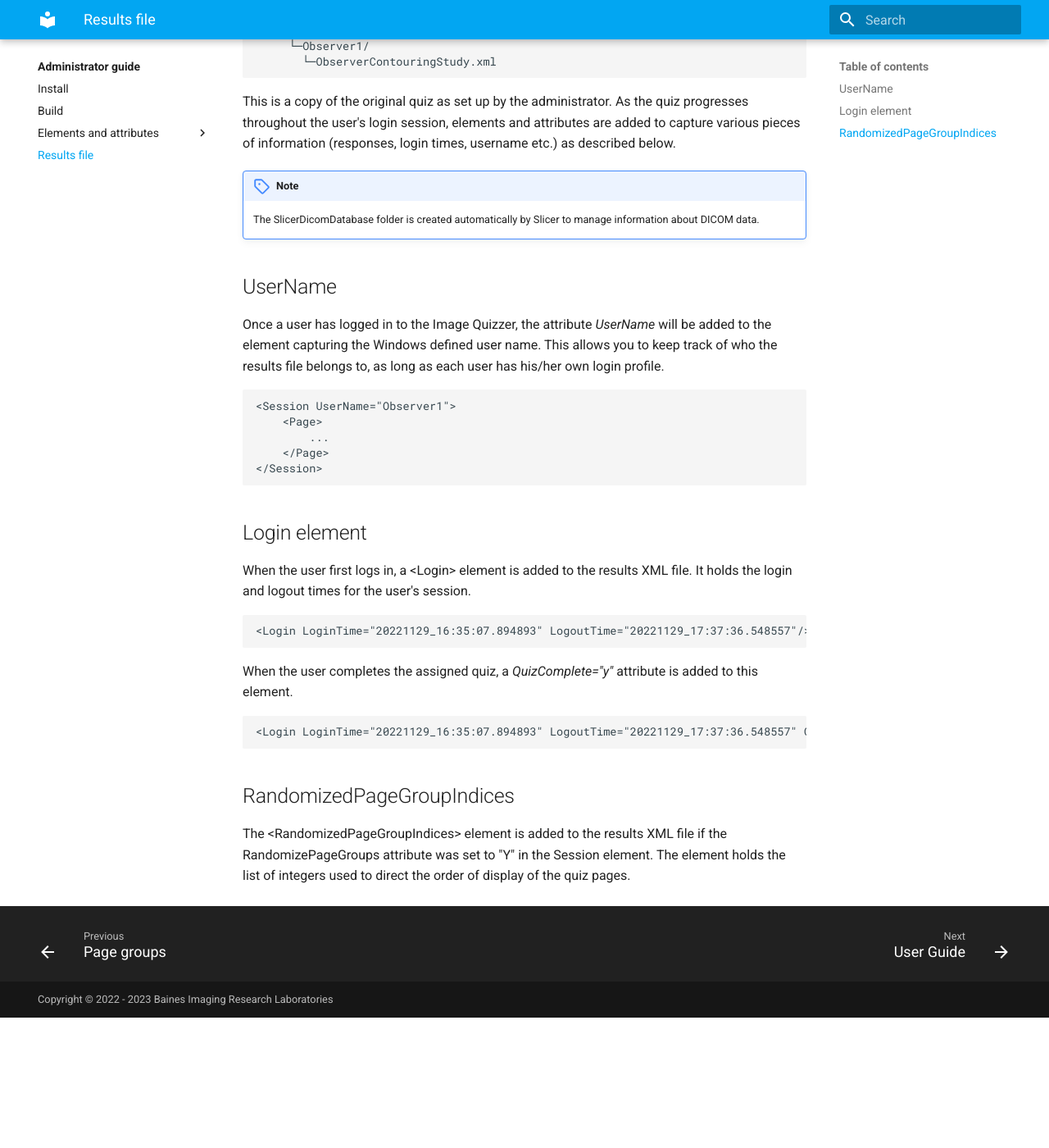
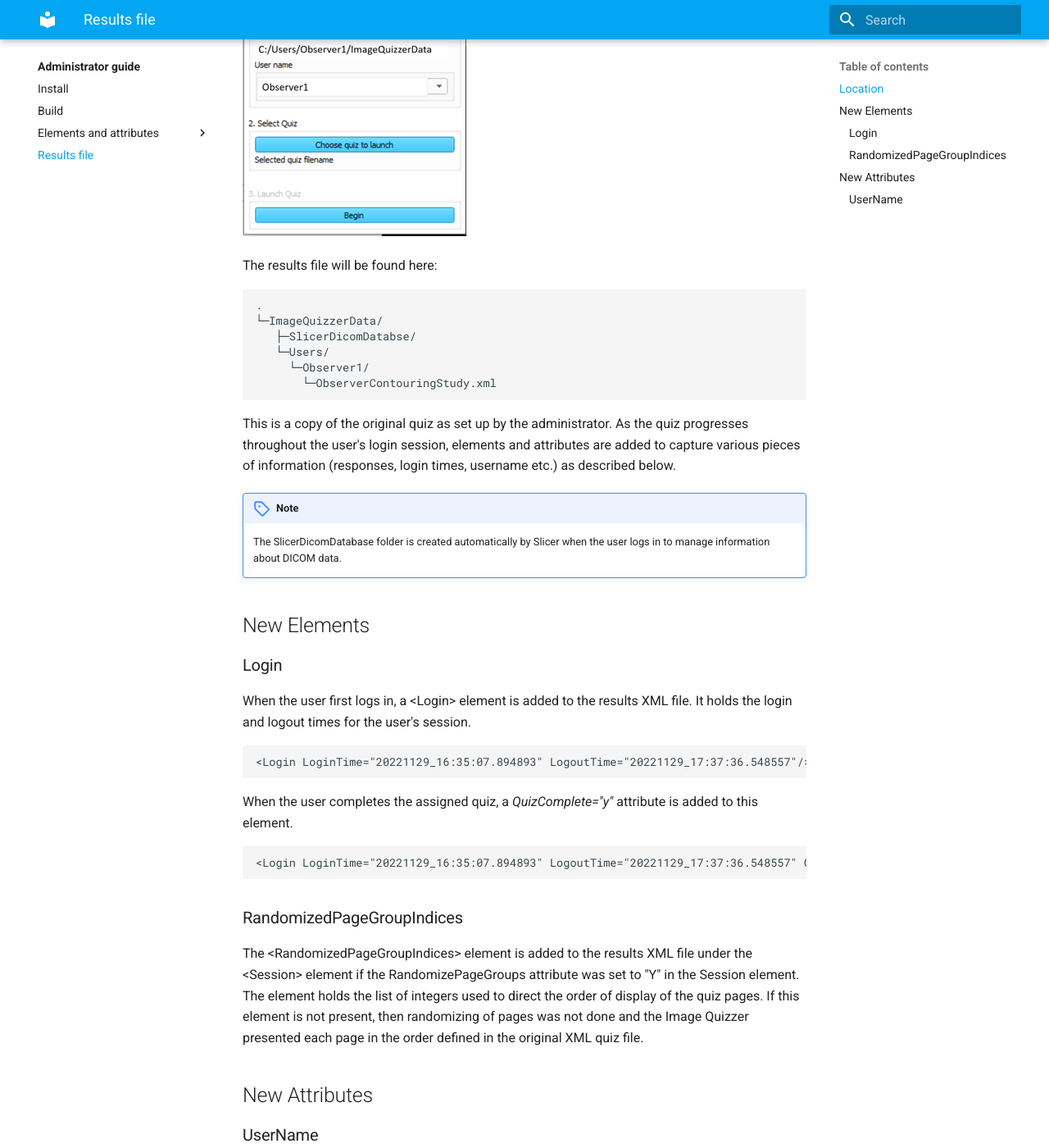
Before and after one commit to baines-imaging-research-laboratory/ImageQuizzerDocumentation, an MkDocs documentation site: the page built from docs/administrator/results.md, in a window 1280 px wide and 1400 px high, scrolled down 577 px. Shown: the whole window at 82% size. Built offline with MkDocs 1.6.1 and Material for MkDocs 9.7.7, drawn with Linux system fonts in a browser that asks for light colours; before the commit the page ends 1818 px from its top, so only the background shows below that; some of the changed text lies outside the part shown.

Commit message:
work on build and results

````diff
--- a/docs/administrator/results.md
+++ b/docs/administrator/results.md
@@ -1,21 +1,22 @@
 # Results file
+
+## Location
 
 When the user first logs in to the Image Quizzer, a results file is created with the same
 name as the original file. This file is placed in the User/Username folder that gets created
 on the first login.
 
 For example, *Observer1* has logged in to run the *ObserverContouringStudy* quiz.
-The administrator has placed all the image volumes for this study in the folder *ImageDatabase*.
+The administrator has placed all the image volumes for this study in the folder *ImageQuizzerData*.
 When the user logs in to the quiz session, he/she has to browse to the *ImageDatabase* folder.
 
-!!! todo
-    Login screen shot
+![Login screen shot](./assets/login-observer1.png)
 
 The results file will be found here:
 
 ```
 .
-└─ImageDatabase/
+└─ImageQuizzerData/
    ├─SlicerDicomDatabse/
    └─Users/
      └─Observer1/
@@ -28,23 +29,12 @@ are added to capture various pieces of information (responses, login times, user
 as described below.
 
 !!! note
-    The SlicerDicomDatabase folder is created automatically by Slicer to
-	manage information about DICOM data.
+    The SlicerDicomDatabase folder is created automatically by Slicer
+	when the user logs in to manage information about DICOM data.
 
-## UserName
+## New Elements
 
-Once a user has logged in to the Image Quizzer, the attribute _UserName_ will be added to the element
-capturing the Windows defined user name. This allows you to keep track of who the
-results file belongs to, as long as each user has his/her own login profile.
-
-```
-<Session UserName="Observer1">
-	<Page>
-		...
-	</Page>
-</Session>
-```
-## Login element
+### Login
 
 When the user first logs in, a <Login\> element is added to the results XML file.
 It holds the login and logout times for the user's session.
@@ -59,8 +49,27 @@ When the user completes the assigned quiz, a *QuizComplete="y"* attribute is add
 <Login LoginTime="20221129_16:35:07.894893" LogoutTime="20221129_17:37:36.548557" QuizComplete="Y"/>
 ```
 
-##  RandomizedPageGroupIndices
+###  RandomizedPageGroupIndices
 
-The <RandomizedPageGroupIndices\> element is added to the results XML file if
-the RandomizePageGroups attribute was set to "Y" in the Session element. The
+The <RandomizedPageGroupIndices\> element is added to the results XML file under the <Session\> element
+if the RandomizePageGroups attribute was set to "Y" in the Session element. The
 element holds the list of integers used to direct the order of display of the quiz pages.
+If this element is not present, then randomizing of pages was not done and the Image Quizzer
+presented each page in the order defined in the original XML quiz file.
+
+## New Attributes
+
+### UserName
+
+Once a user has logged in to the Image Quizzer, the attribute _UserName_ will be added
+to the Session element
+capturing the Windows defined user name. This allows you to keep track of who the XML
+results file belongs to, as long as each user has his/her own login profile.
+
+```
+<Session UserName="Observer1">
+	<Page>
+		...
+	</Page>
+</Session>
+```
````
Also changed, not shown: docs/administrator/build.md (+5 -4 lines), docs/administrator/assets/login-observer1.png (added), docs/administrator/elements_attributes/session/assets/Login-Oberver1.png (deleted).
